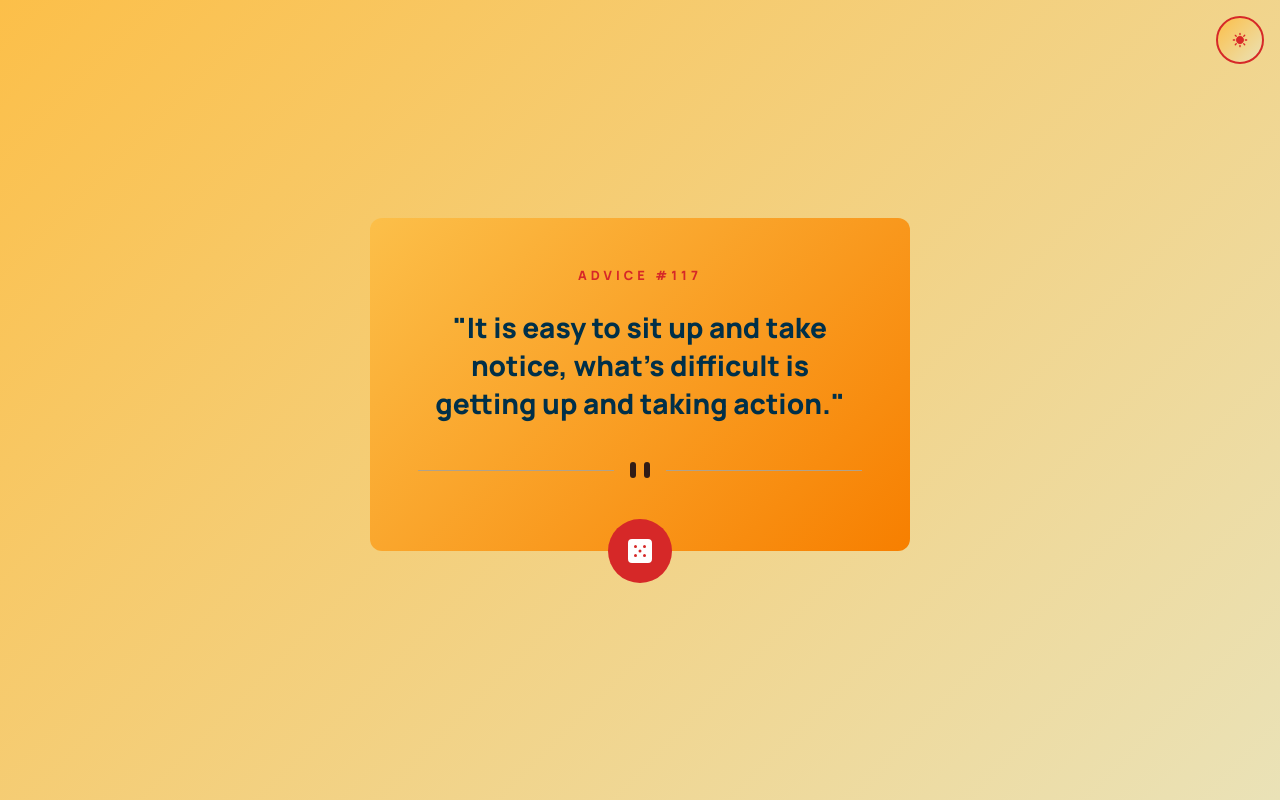
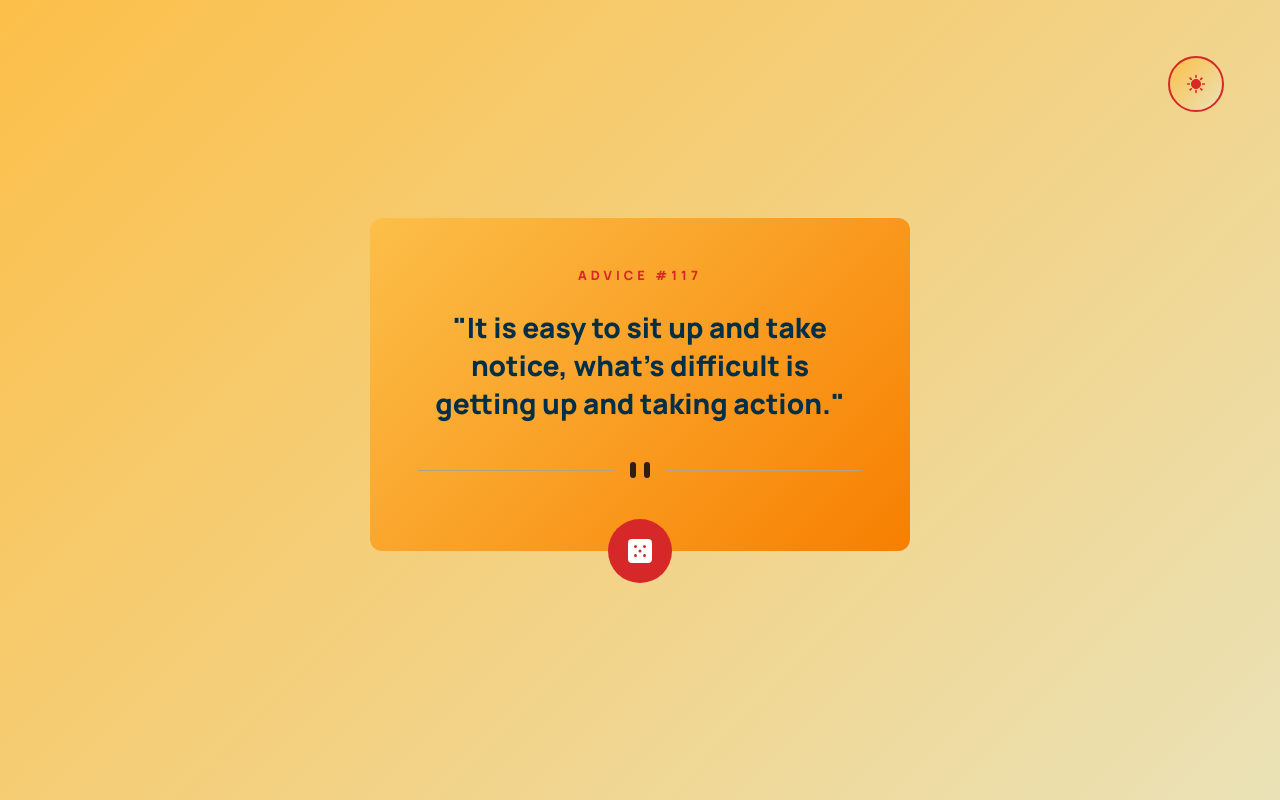
Before and after one commit to doganfurkan/advice-generator-app-main, a plain HTML site: page index.html in a window 1280 px wide. Drawn offline with Linux system fonts and the light colour scheme.

Commit message:
reposition themechanger for desktop

```diff
--- a/style.css
+++ b/style.css
@@ -129,6 +129,17 @@ body{
 }
 
 @media screen and (min-width:700px) {
+
+    #themeChanger{
+        width:3.5rem;
+        right:3.5rem;
+        top:3.5rem;
+    }
+
+    #themeChanger img{
+        transform: scale(1.25);
+    }
+
     #adviceCard{
         padding:3rem 3rem 2.75rem;
         margin-bottom:2rem;
```
